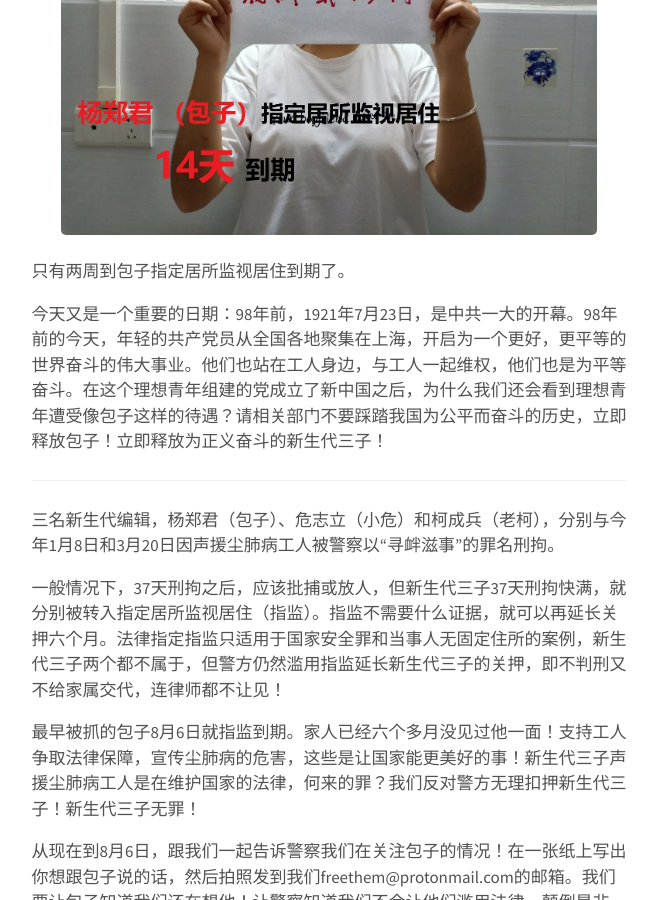
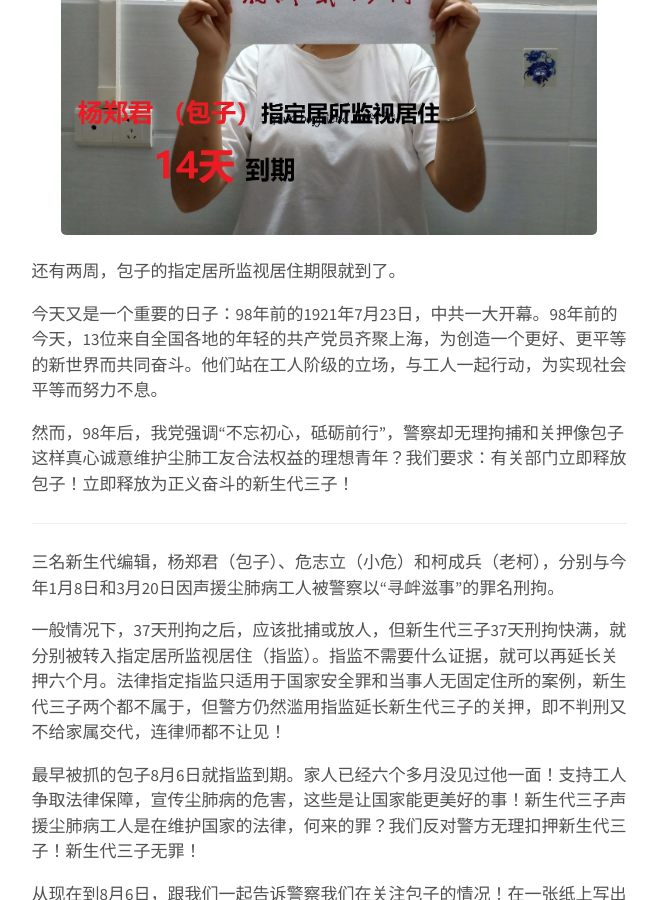
Before and after one commit to xsdai3/xsdai3.github.io, a Jekyll site: the page built from _posts/2019-07-23-倒数第14天：8月6日放包子回家！.md, in a window 1280 px wide and 900 px high, scrolled down 375 px. Shown: the whole window, without its empty margins (311-969 px from the left). Built offline with Jekyll 4.4.1, drawn with Linux system fonts in a browser that asks for light colours.

Commit message:
Update 2019-07-23-倒数第14天：8月6日放包子回家！.md

```diff
--- a/_posts/2019-07-23-倒数第14天：8月6日放包子回家！.md
+++ b/_posts/2019-07-23-倒数第14天：8月6日放包子回家！.md
@@ -9,10 +9,11 @@ excerpt_separator: <!--more-->
 <div style="text-align:center"><img src="/images/14tian.jpg" width="90%"/></div>
 
 
-只有两周到包子指定居所监视居住到期了。
+还有两周，包子的指定居所监视居住期限就到了。
 
-今天又是一个重要的日期：98年前，1921年7月23日，是中共一大的开幕。98年前的今天，年轻的共产党员从全国各地聚集在上海，开启为一个更好，更平等的世界奋斗的伟大事业。他们也站在工人身边，与工人一起维权，他们也是为平等奋斗。在这个理想青年组建的党成立了新中国之后，为什么我们还会看到理想青年遭受像包子这样的待遇？请相关部门不要踩踏我国为公平而奋斗的历史，立即释放包子！立即释放为正义奋斗的新生代三子！
+今天又是一个重要的日子：98年前的1921年7月23日，中共一大开幕。98年前的今天，13位来自全国各地的年轻的共产党员齐聚上海，为创造一个更好、更平等的新世界而共同奋斗。他们站在工人阶级的立场，与工人一起行动，为实现社会平等而努力不息。
 
+然而，98年后，我党强调“不忘初心，砥砺前行”，警察却无理拘捕和关押像包子这样真心诚意维护尘肺工友合法权益的理想青年？我们要求：有关部门立即释放包子！立即释放为正义奋斗的新生代三子！
 
 <!--more-->
 _________________
```
